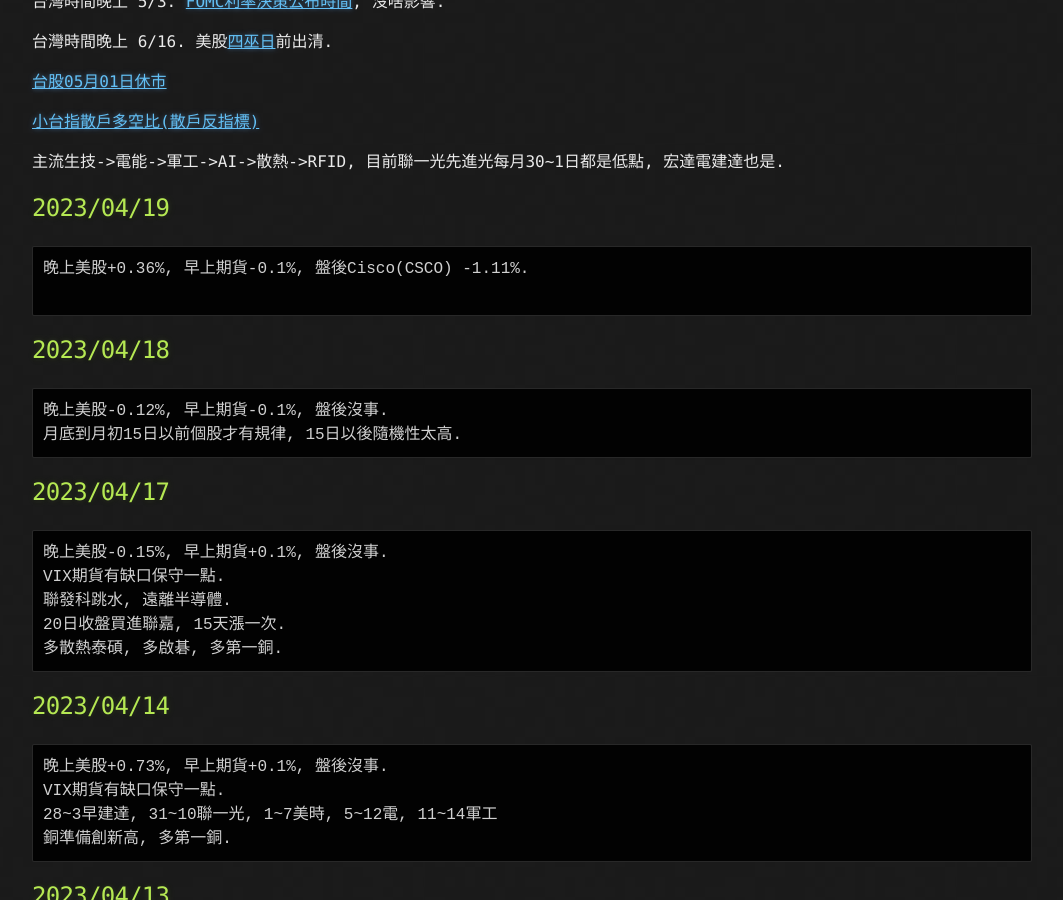
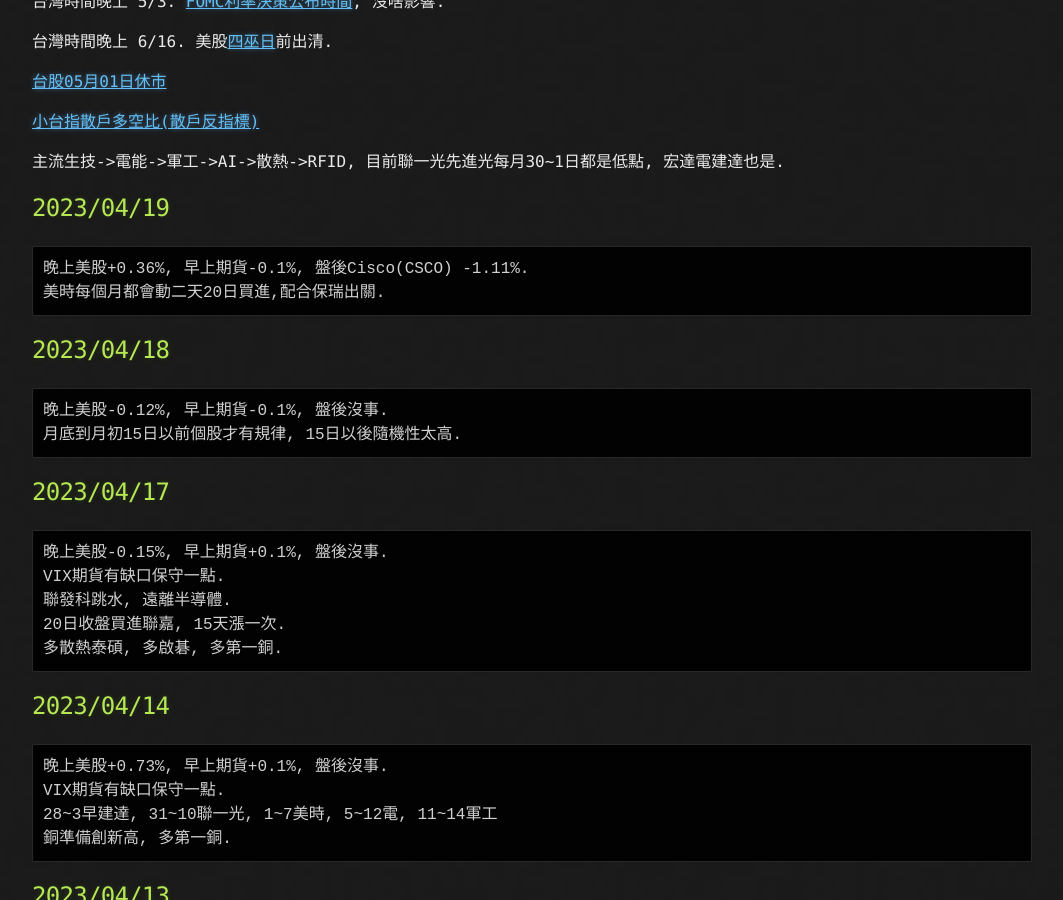
Before and after one commit to lepg5487/Stock_God, a Jekyll site: the page built from index.md, in a window 1280 px wide and 900 px high, scrolled down 388 px. Shown: the whole window, without its empty margins (108-1171 px from the left). Built offline with Jekyll 4.4.1, drawn with Linux system fonts in a browser that asks for light colours; our own code applies the rules of GitHub Pages for plain Markdown files.

Commit message:
Update index.md

````diff
--- a/index.md
+++ b/index.md
@@ -21,7 +21,7 @@ layout: testlayouts
 ## 2023/04/19
 ```
 晚上美股+0.36%, 早上期貨-0.1%, 盤後Cisco(CSCO) -1.11%.
-
+美時每個月都會動二天20日買進,配合保瑞出關.
 ```
 
 ## 2023/04/18
````
